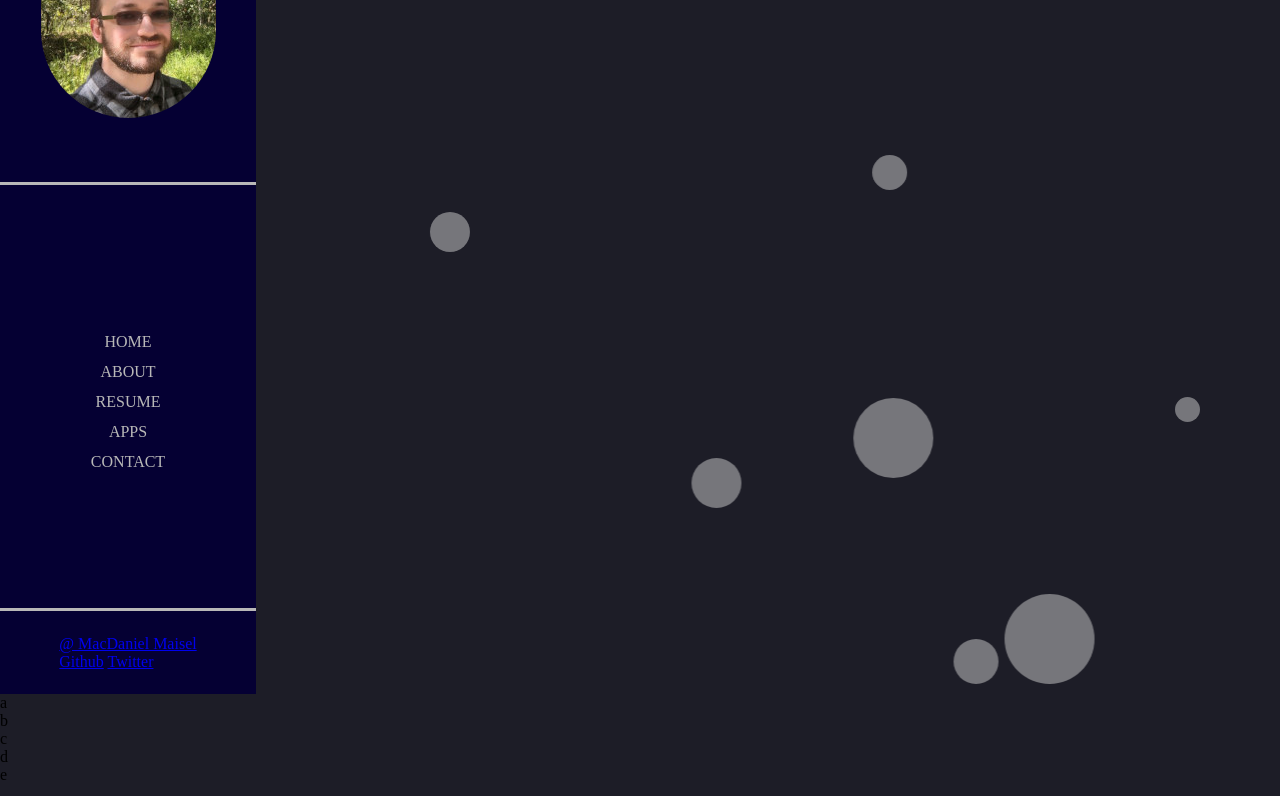
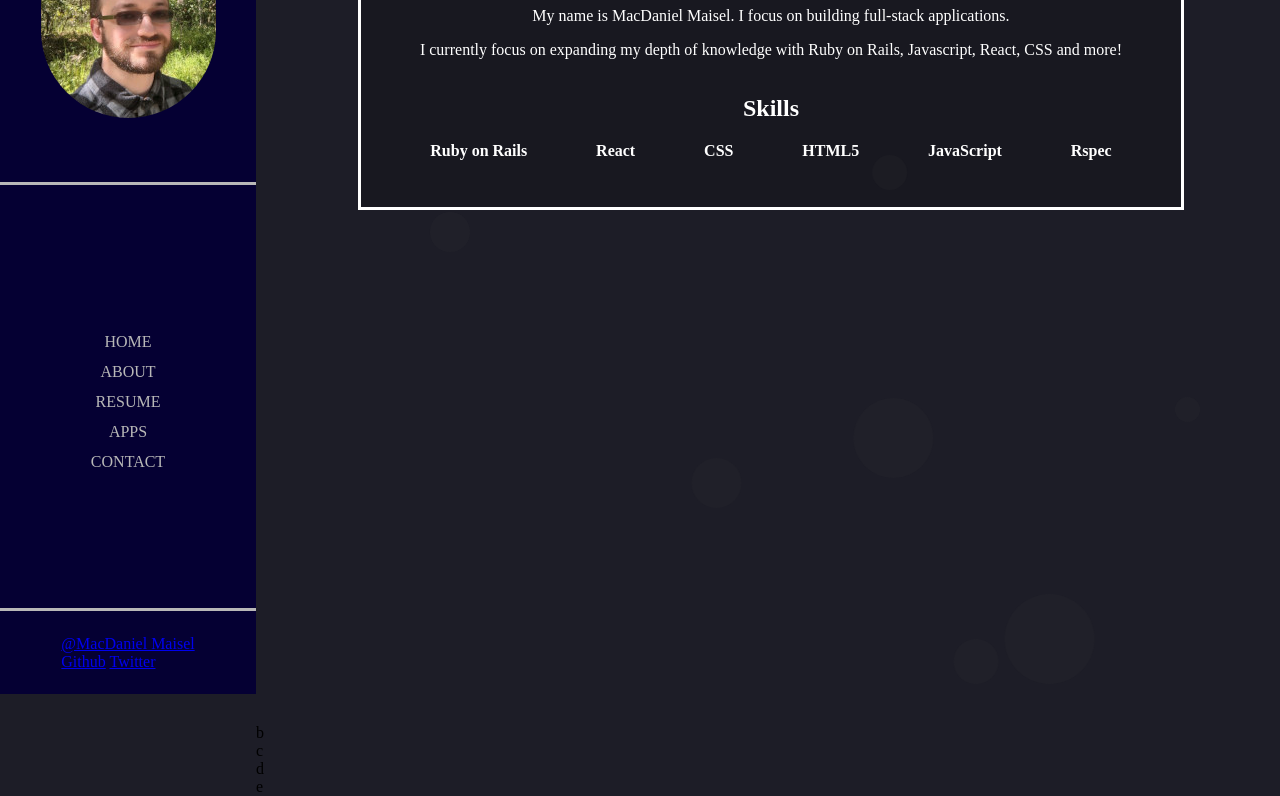
Before and after one commit to linkonsat/personal_website, a plain HTML site: page index.html in a window 1280 px wide. Shown: the part 106-902 px from the top of the page. Drawn offline with Linux system fonts and the light colour scheme.

Commit message:
Added about me box.

```diff
--- a/index.html
+++ b/index.html
@@ -23,19 +23,43 @@
             </div>
             <div>
                 <div class="link">
-            <a href="https://www.linkedin.com/in/macdaniel-maisel-9a8631183/">@ MacDaniel Maisel</a>
+            <a href="https://www.linkedin.com/in/macdaniel-maisel-9a8631183/">@MacDaniel Maisel</a>
             </div>
             <a href="https://github.com/linkonsat">Github</a>
             <a href="https://twitter.com/home">Twitter</a>
             </div>
         </div>
+      <div>
+        <div class="home_page" id="home_page">
+            <div class="about_container">
+                <div>
+                    <h1 class="skills_title">About me</h1>
+                </div>
+                <div class="text_center">My name is MacDaniel Maisel. I focus on building full-stack applications.
+                    <p>I currently focus on expanding my depth of knowledge with Ruby on Rails, Javascript, React, CSS and more!</p>
+                    <div class="skills_title">
+                        <h2>Skills</h2>
+                    </div>
+                </div>
+                <div>
+                    <div class="skills">
+                        <div> Ruby on Rails </div>
+                        <div> React </div>
+                        <div> CSS </div>
+                        <div> HTML5 </div>
+                        <div> JavaScript</div>
+                        <div> Rspec</div>
+                    </div>
+                </div>
+            </div>
+        </div>
+        <div class="about_page" id="about_page">b</div>
+        <div class="resume_page" id="resume_page">c</div>
+        <div class="apps_page" id="apps_page">d</div>
+        <div class="contact_page" id="contact_page">e</div>
+      </div>
     </div>
 
-    <div id="home_page">a</div>
-    <div id="about_page">b</div>
-    <div id="resume_page">c</div>
-    <div id="apps_page">d</div>
-    <div id="contact_page">e</div>
 <section class="sticky">
     <div class="bubbles">
         <div class="bubble"></div>
--- a/styling.css
+++ b/styling.css
@@ -6,6 +6,32 @@ body,html{
     margin:0;
     padding:0;
     background:#1d1d27;
+  }
+  .home_page {
+    width: 100%;
+    height: 100%;
+  }
+
+  .skills {
+    display: flex;
+    justify-content: space-evenly;
+    flex-direction: row;
+    font-weight: bold;
+  }
+
+  .skills_title {
+    display: flex;
+    justify-content: center;
+  }
+
+  .about_container {
+    background-color: rgba(0, 0, 0, 0.185);
+    width: 80%;
+    height: 35%;
+    margin-left: 10%;
+    margin-top: 30px;
+    border: solid;
+    color: white;
   }
   .bubbles{
     position:absolute;
@@ -16,6 +42,13 @@ body,html{
     top:0;
     left:0;
     margin-left: 20%;
+    opacity: .25;
+  }
+
+  .text_center {
+    display: flex;
+    align-items: center;
+    flex-direction: column;
   }
 
   .personal_info{
@@ -91,7 +124,7 @@ body,html{
     bottom:-100px;
     width:40px;
     height: 40px;
-    background:#cfcfcf;
+    background:#3d3d3d;
     border-radius:50%;
     opacity:0.5;
     animation: rise 5s infinite ease-in;
```
